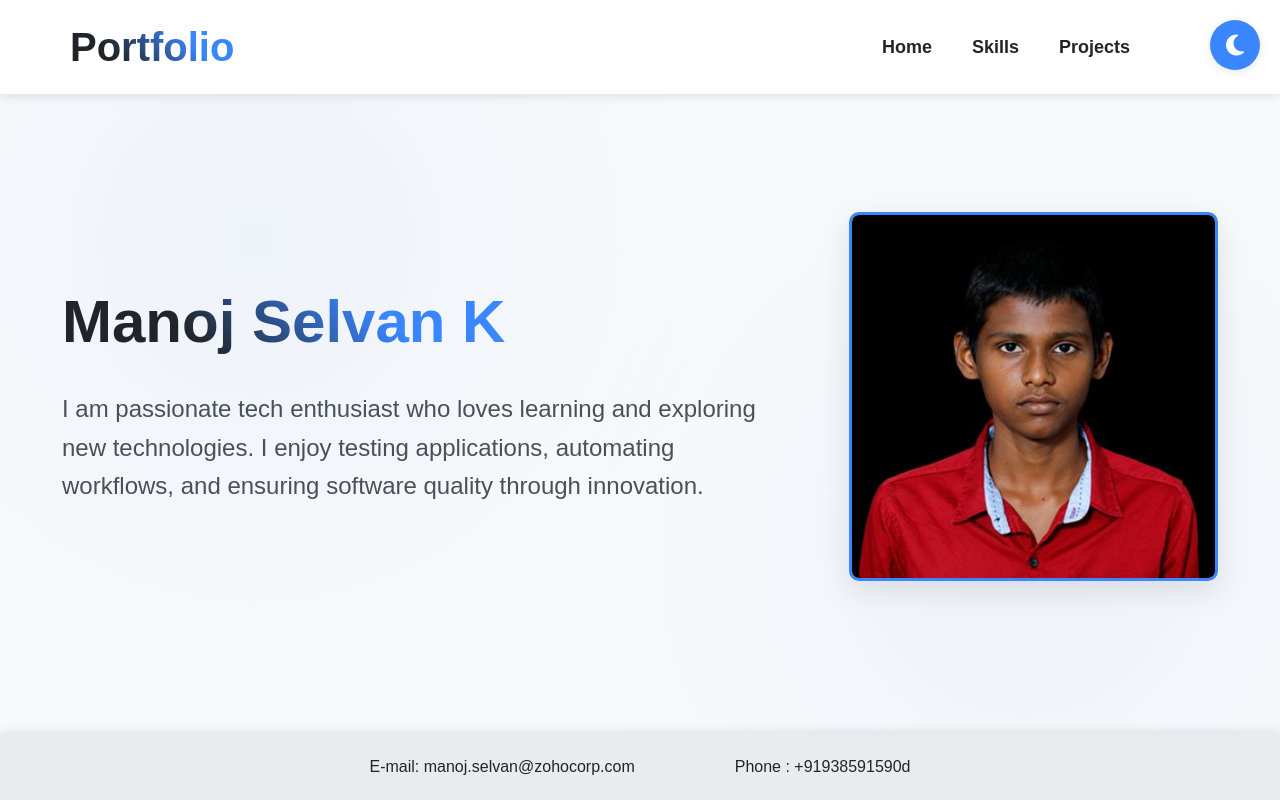
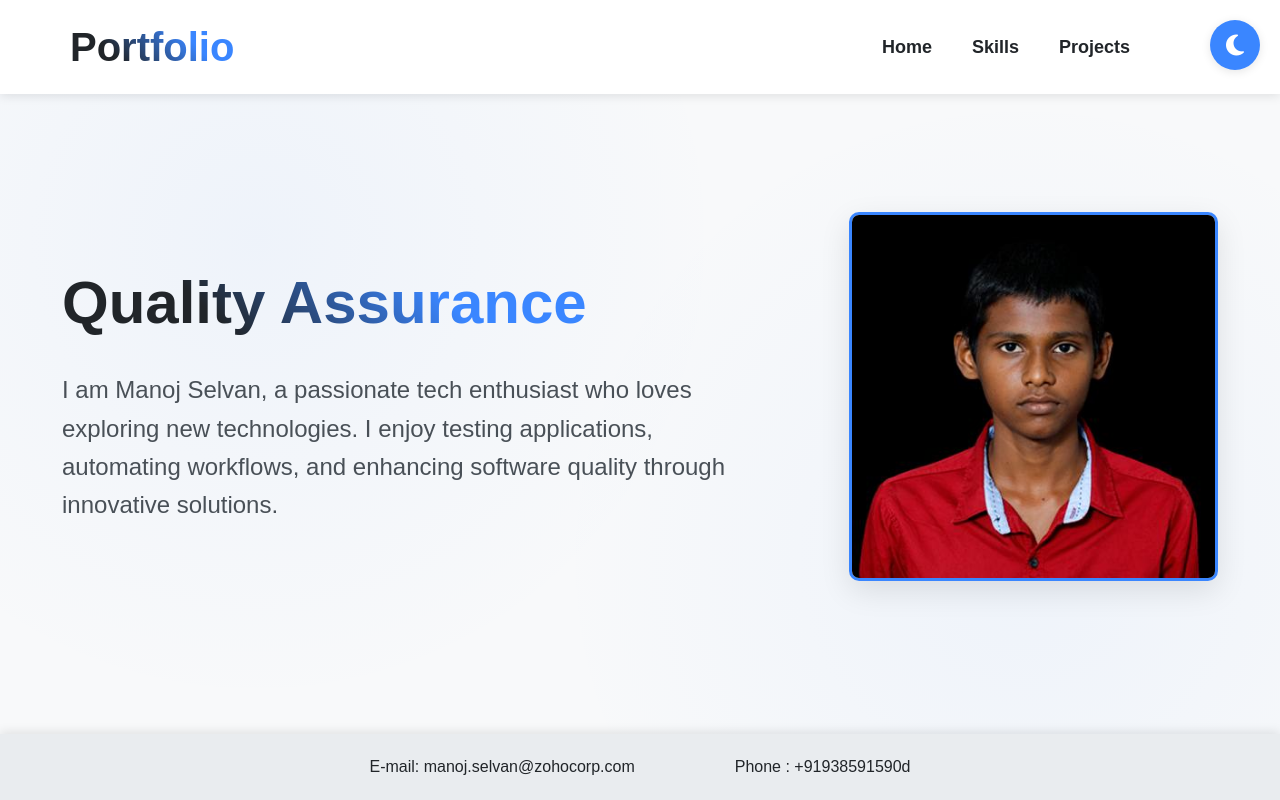
Before and after one commit to MalayanMano7/Portfolio, a plain HTML site: page portfolio/portfolio/index.html in a window 1280 px wide. Shown: the top 800 px of the page. Drawn offline with Linux system fonts and the light colour scheme.

Commit message:
version2

```diff
--- a/portfolio/portfolio/index.html
+++ b/portfolio/portfolio/index.html
@@ -804,10 +804,8 @@
 
             <div class="about-content">
                 <div class="about-text reveal">
-                    <h1 class="name">Manoj Selvan K</h1>
-                    <p>I am passionate tech enthusiast who loves learning and exploring new
-                        technologies. I enjoy testing applications, automating workflows, and ensuring software quality
-                        through innovation.</p>
+                    <h1 class="name">Quality Assurance</h1>
+                    <p>I am Manoj Selvan, a passionate tech enthusiast who loves exploring new technologies. I enjoy testing applications, automating workflows, and enhancing software quality through innovative solutions.</p>
                 </div>
                 <div class="about-image reveal">
                     <img src="./images/me.jpg" alt="Profile Photo">
```
